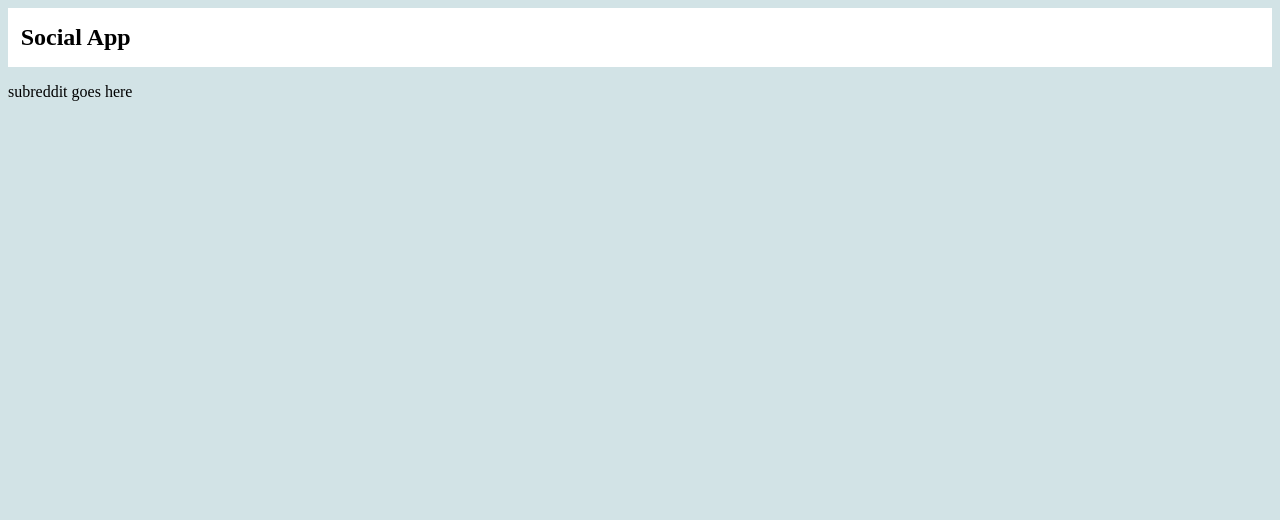
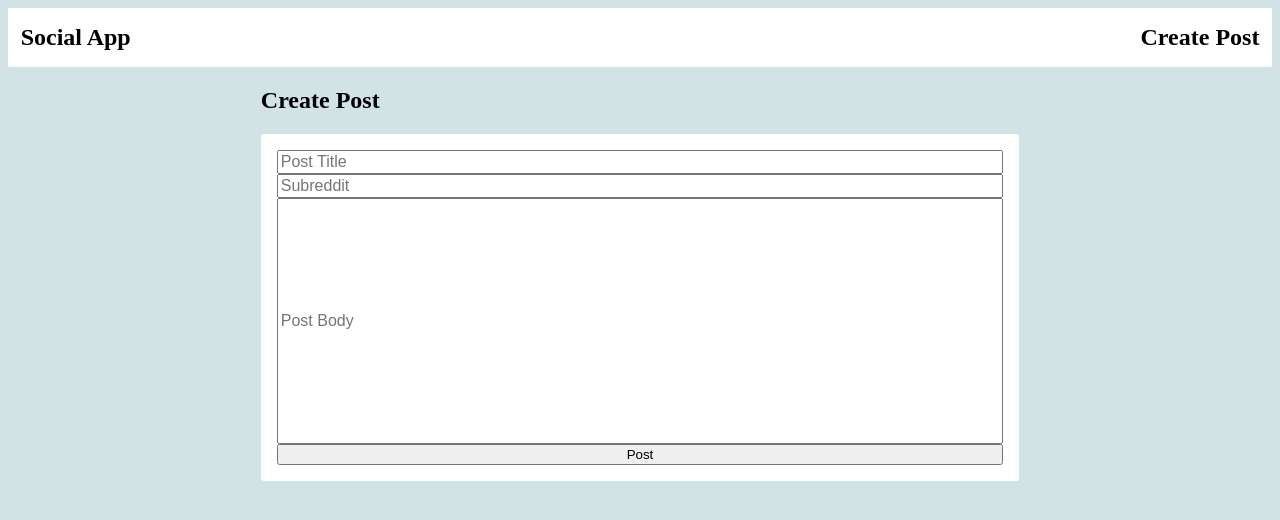
Before and after one commit to Peudey/social-app, a React (Create React App) app in the folder client/: page /post in a window 1280 px wide. Shown: the top 520 px of the page. Built offline with nearby package versions, Linux system fonts and the light colour scheme; the HTML template or start-up script is replaced by a standard one.

Commit message:
create post page skeleton

```diff
--- a/client/src/App.tsx
+++ b/client/src/App.tsx
@@ -4,12 +4,14 @@ import Home from './components/home';
 import Post from './components/post';
 import PostFeed from './components/postFeed';
 import { BrowserRouter, Route, Routes} from "react-router-dom";
+import CreatePost from './components/createPost';
 
 function App() {
   return (
     <BrowserRouter>
       <Routes>
         <Route path='/' element={<Home children={<PostFeed />}/>}></Route>
+        <Route path='/post' element={<Home children={<CreatePost />}/>}></Route>
         <Route path='/:subreddit' element={<Home children={<div>subreddit goes here</div>}/>}></Route>
         <Route path='/author' element={<Home children={<div>author goes here</div>}/>}></Route>
         <Route path='/:subreddit/post/:id' element={<Home children={<Post/>}/>}></Route>
--- /dev/null
+++ b/client/src/components/createPost.tsx
@@ -0,0 +1,40 @@
+import React, {useState, useEffect} from 'react';
+import axios from 'axios';
+
+const CreatePost = () => {
+    const [title, setTitle] = useState("");
+    const [body, setBody] = useState("");
+    const [subreddit, setSubreddit] = useState("");
+
+    return(
+        <div className="createPost">
+            <h2>Create Post</h2>
+            <form>
+                <input
+                    id="title"
+                    type="text"
+                    value={title}
+                    placeholder="Post Title"
+                    onChange={(e)=>setTitle(e.target.value)}
+                />
+                <input
+                    id="subreddit"
+                    type="text"
+                    value={subreddit}
+                    placeholder="Subreddit"
+                    onChange={(e)=>setSubreddit(e.target.value)}
+                />
+                <input
+                    id="body"
+                    type="text"
+                    value={body}
+                    placeholder="Post Body"
+                    onChange={(e)=>setBody(e.target.value)}
+                />
+                <button type="submit">Post</button>
+            </form>
+        </div>
+    )
+}
+
+export default CreatePost;
--- a/client/src/components/header.tsx
+++ b/client/src/components/header.tsx
@@ -1,9 +1,11 @@
 import React from 'react';
+import { Link } from 'react-router-dom';
 
 const Header = () => {
   return (
     <div className="header">
       <a href='/'>Social App</a>
+      <Link to="/post">Create Post</Link>
     </div>
   );
 }
--- a/client/src/styles/App.css
+++ b/client/src/styles/App.css
@@ -103,6 +103,8 @@ body {
 }
 
 .header {
+  display: flex;
+  justify-content: space-between;
   width: 100%;
   margin-bottom: 1rem;
   padding: 1rem 0;
@@ -114,5 +116,28 @@ body {
   color: black;
   font-size: 1.5rem;
   font-weight: 600;
-  margin-left: 1%;
+  margin: 0 1%;
 }
+
+.createPost {
+  margin: auto;
+  width: 60%;
+}
+
+.createPost form {
+  display: flex;
+  flex-direction: column;
+  margin: auto;
+  background-color: var(--color-secondary);
+  padding: 1rem;
+  border-radius: 3px;
+}
+
+.createPost form input {
+  color: black;
+  font-size: 1rem;
+}
+
+.createPost #body {
+  min-height: 30vh;
+}
```
